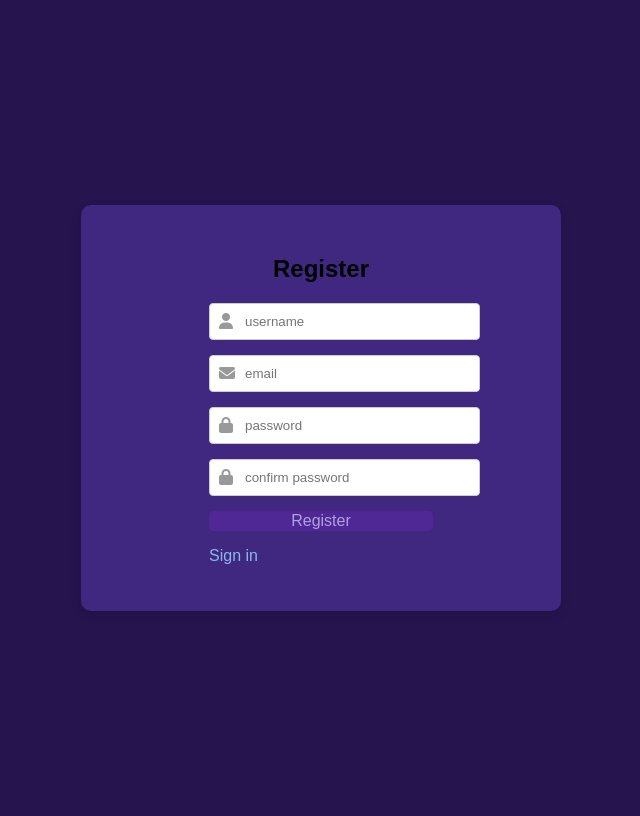
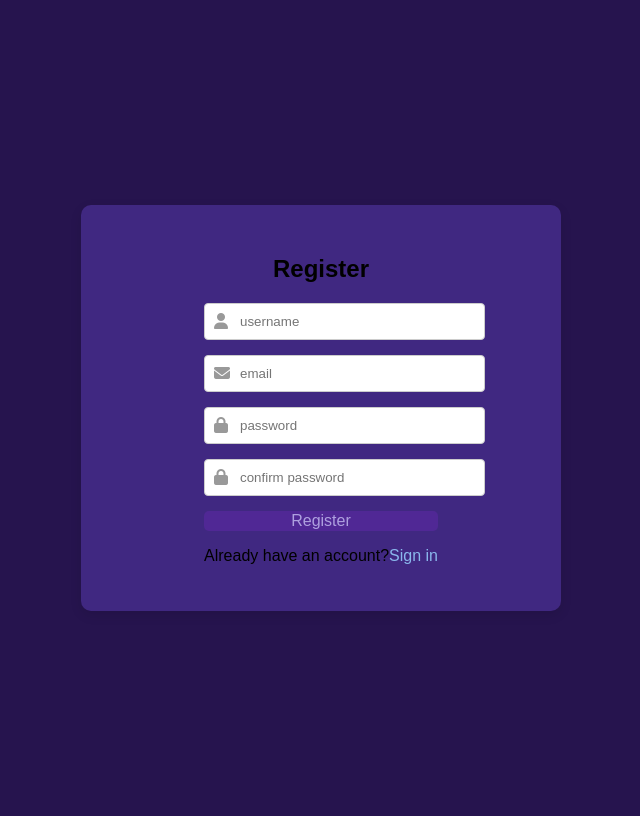
Before and after one commit to mirerakepha/database, a Django app: template templates/register.html in a window 1280 px wide. Shown: the whole page, without its empty margins (319-959 px from the left). Run offline with Django 5.2, Linux system fonts and the light colour scheme; the template is opened without the code that fills it, so the values that code supplies are empty.

Commit message:
updated login and register templates

```diff
--- a/templates/login.html
+++ b/templates/login.html
@@ -108,7 +108,7 @@
 
       <div class="extra-links">
         <p><a href="#">Forgot Password?</a></p>
-        <p><a href="register.html">Create an Account</a></p>
+        <p>Have no account?<a href="register.html">Create an Account</a></p>
       </div>
 
 
--- a/templates/register.html
+++ b/templates/register.html
@@ -132,7 +132,7 @@
         <button type="submit" class="register-button">Register</button>
 
         <div class="extra-links">
-        <p><a href="login.html">Sign in</a></p>
+        <p>Already have an account?<a href="login.html">Sign in</a></p>
       </div>
     </form>
 
```
